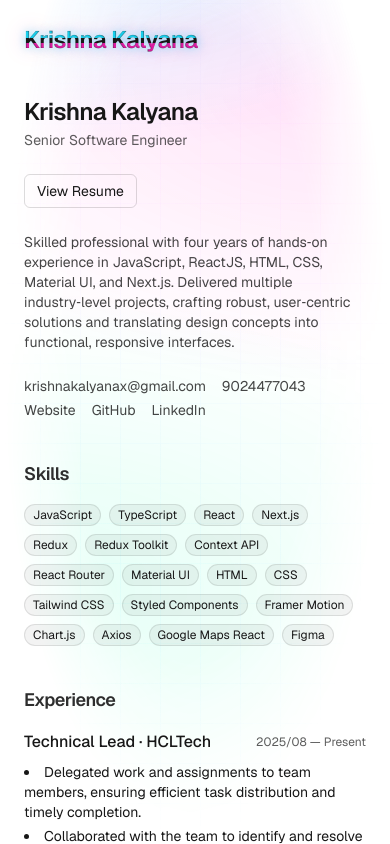
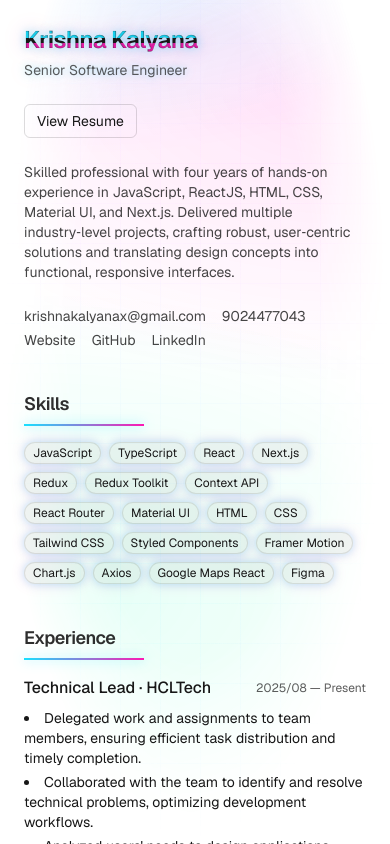
Before and after one commit to krishnakalyana/portfolio-25, a Next.js app in the folder web/: page / in a window 390 px wide. Shown: the top 844 px of the page. Built offline with nearby package versions, Linux system fonts and the light colour scheme.

Commit message:
feat(ui): neon accents, animated skills, remove duplicate name by moving glitch into Header

```diff
--- a/web/src/app/globals.css
+++ b/web/src/app/globals.css
@@ -70,6 +70,10 @@ body {
     0 12px 36px -20px rgba(255, 0, 170, 0.3);
 }
 
+.neon-chip {
+  box-shadow: 0 0 8px rgba(0, 221, 255, 0.25), 0 0 14px rgba(255, 0, 170, 0.18);
+}
+
 /* Glitch text effect */
 .glitch {
   position: relative;
@@ -97,6 +101,26 @@ body {
   animation: glitchShift 3s infinite linear alternate;
 }
 
+/* Neon role accent */
+.neon-role {
+  text-shadow: 0 0 8px rgba(0, 221, 255, 0.35), 0 0 18px rgba(255, 0, 170, 0.25);
+}
+
+/* Section underline accent */
+.section-underline {
+  position: relative;
+}
+.section-underline::after {
+  content: "";
+  position: absolute;
+  left: 0;
+  bottom: -8px;
+  height: 2px;
+  width: 120px;
+  background: linear-gradient(90deg, rgba(0,221,255,0.9), rgba(255,0,170,0.9));
+  filter: drop-shadow(0 0 6px rgba(0,221,255,0.6));
+}
+
 @keyframes glitchShift {
   0% { transform: translate(1px, 0); }
   20% { transform: translate(-1px, -0.5px); }
--- a/web/src/app/page.js
+++ b/web/src/app/page.js
@@ -1,10 +1,10 @@
 import portfolio from "@/data/portfolio";
 import Header from "@/components/Header";
-import GlitchText from "@/components/GlitchText";
 import Section from "@/components/Section";
 import ExperienceItem from "@/components/ExperienceItem";
 import ProjectCard from "@/components/ProjectCard";
 import Footer from "@/components/Footer";
+import { motion } from "framer-motion";
 
 export default function Home() {
   const { name, role, summary, avatarUrl, resumeUrl, contacts, skills, experience, projects, education } = portfolio;
@@ -12,9 +12,6 @@ export default function Home() {
     <div className="font-sans min-h-screen p-6 sm:p-10 relative overflow-hidden">
       <div className="fx-grid" />
       <div className="relative mx-auto max-w-3xl space-y-10">
-        <div className="flex items-baseline gap-2">
-          <GlitchText text={name} className="text-2xl sm:text-3xl font-semibold tracking-tight" />
-        </div>
         <Header
           name={name}
           role={role}
@@ -28,7 +25,10 @@ export default function Home() {
           <Section title="Skills">
             <div className="flex flex-wrap gap-2">
               {skills.map((s, i) => (
-                <span key={i} className="text-xs px-2 py-0.5 rounded-full bg-foreground/5 border border-foreground/10">
+                <span
+                  key={i}
+                  className="text-xs px-2 py-0.5 rounded-full bg-foreground/5 border border-foreground/10 neon-chip"
+                >
                   {s}
                 </span>
               ))}
@@ -38,21 +38,33 @@ export default function Home() {
 
         {experience?.length ? (
           <Section title="Experience">
-            <div className="space-y-5">
+            <motion.div
+              initial="hidden"
+              whileInView="show"
+              viewport={{ once: true, margin: "-10%" }}
+              variants={{ hidden: {}, show: { transition: { staggerChildren: 0.06 } } }}
+              className="space-y-5"
+            >
               {experience.map((item, idx) => (
-                <ExperienceItem key={idx} {...item} />)
-              )}
-            </div>
+                <ExperienceItem key={idx} {...item} />
+              ))}
+            </motion.div>
           </Section>
         ) : null}
 
         {projects?.length ? (
           <Section title="Projects">
-            <div className="grid grid-cols-1 sm:grid-cols-2 gap-4">
+            <motion.div
+              initial="hidden"
+              whileInView="show"
+              viewport={{ once: true, margin: "-10%" }}
+              variants={{ hidden: {}, show: { transition: { staggerChildren: 0.08 } } }}
+              className="grid grid-cols-1 sm:grid-cols-2 gap-4"
+            >
               {projects.map((p, idx) => (
                 <ProjectCard key={idx} {...p} />
               ))}
-            </div>
+            </motion.div>
           </Section>
         ) : null}
 
--- a/web/src/components/Header.js
+++ b/web/src/components/Header.js
@@ -1,6 +1,7 @@
 "use client";
 import Image from "next/image";
 import { motion } from "framer-motion";
+import GlitchText from "@/components/GlitchText";
 
 export default function Header({ name, role, summary, avatarUrl, resumeUrl, contacts = {} }) {
   const hasContacts = Object.values(contacts).some(Boolean);
@@ -22,8 +23,10 @@ export default function Header({ name, role, summary, avatarUrl, resumeUrl, cont
           />
         ) : null}
         <div>
-          <h1 className="text-2xl font-semibold tracking-tight">{name}</h1>
-          {role ? <p className="text-sm text-foreground/70 mt-0.5">{role}</p> : null}
+          <h1 className="text-2xl sm:text-3xl font-semibold tracking-tight">
+            <GlitchText text={name} />
+          </h1>
+          {role ? <p className="text-sm text-foreground/70 mt-1 neon-role">{role}</p> : null}
         </div>
       </motion.div>
 
--- a/web/src/components/Section.js
+++ b/web/src/components/Section.js
@@ -10,7 +10,7 @@ export default function Section({ title, children, className = "" }) {
           whileInView={{ opacity: 1, y: 0 }}
           viewport={{ once: true, margin: "-20%" }}
           transition={{ duration: 0.45 }}
-          className="text-lg font-semibold tracking-tight text-foreground/90 mb-4"
+          className="text-lg font-semibold tracking-tight text-foreground/90 mb-6 section-underline"
         >
           {title}
         </motion.h2>
```
